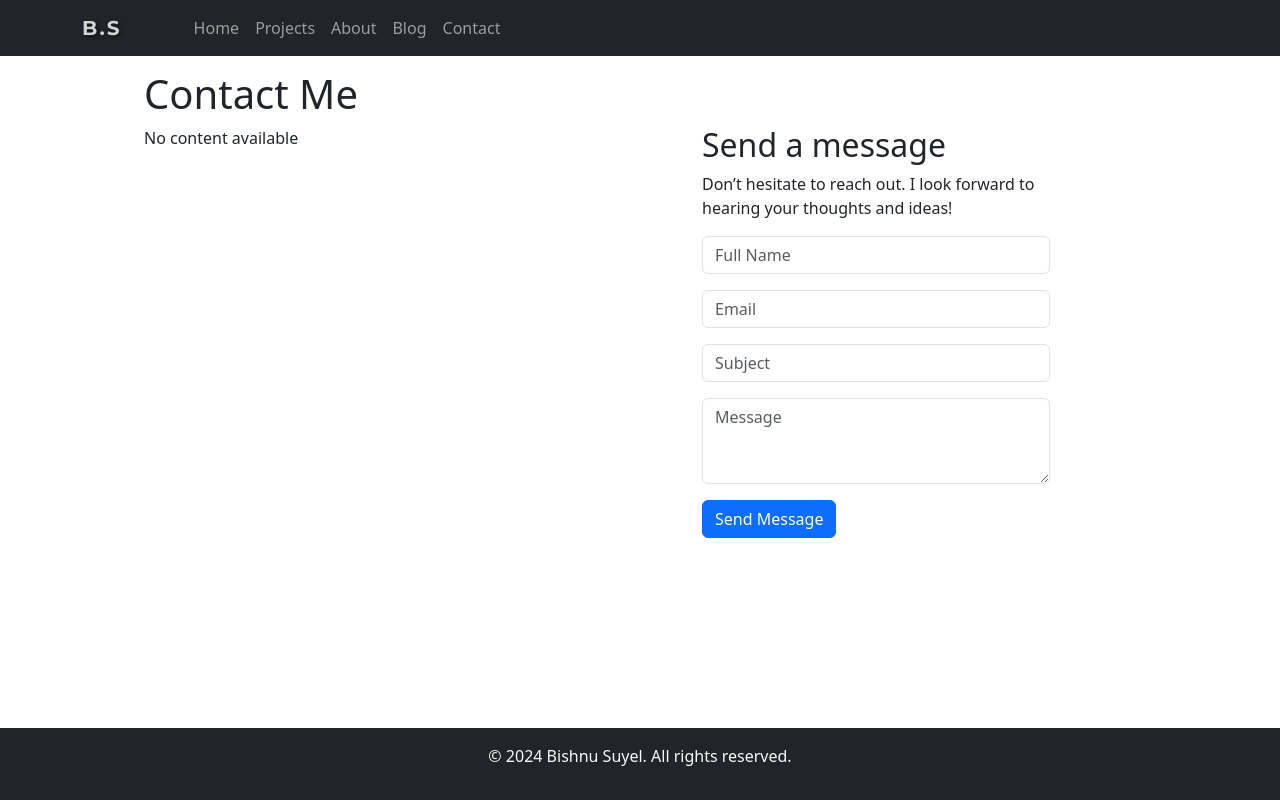
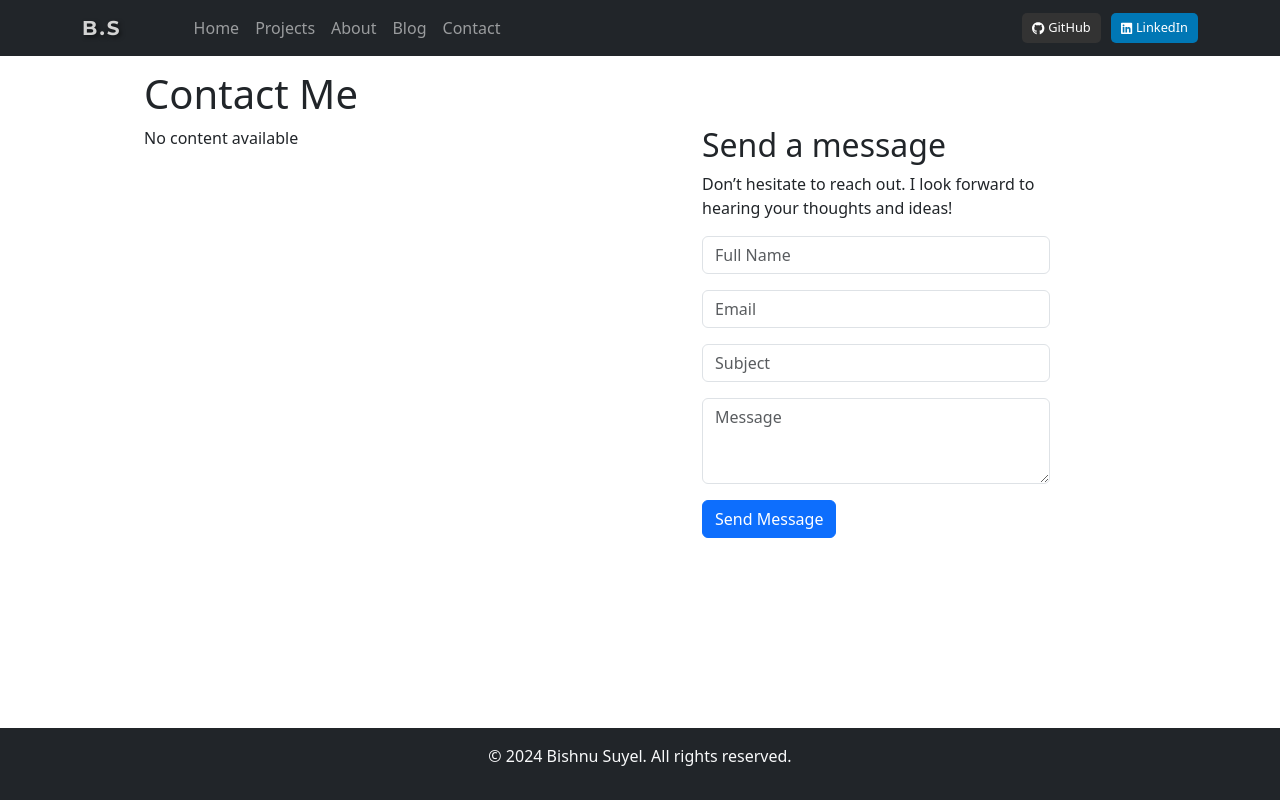
Before and after one commit to bishnu-suyel/my_drupalreact_portfolio, a React (Vite) app in the folder frontend/: page /contact in a window 1280 px wide. Built offline with nearby package versions, Linux system fonts and the light colour scheme; no server answers.

Commit message:
Add social icons in the navbar

```diff
--- a/frontend/src/pages/Layout.jsx
+++ b/frontend/src/pages/Layout.jsx
@@ -2,6 +2,8 @@ import React from "react";
 import { Link } from "react-router-dom";
 import { Navbar, Nav, Container } from "react-bootstrap";
 import "../css/layout.css"
+import { FontAwesomeIcon } from "@fortawesome/react-fontawesome";
+import { faGithub, faLinkedin } from "@fortawesome/free-brands-svg-icons";
 
 const Layout = ({ children }) => {
   return (
@@ -36,14 +38,56 @@ const Layout = ({ children }) => {
                 Contact
               </Nav.Link>
             </Nav>
+            <div style={{ display: "flex", gap: "10px" }}>
+              <a
+                href="https://github.com/bishnu-suyel"
+                target="_blank"
+                rel="noopener noreferrer"
+                style={{
+                  display: "flex",
+                  alignItems: "center",
+                  padding: "5px 10px",
+                  backgroundColor: "#333",
+                  color: "#fff",
+                  textDecoration: "none",
+                  borderRadius: "5px",
+                  fontSize: "0.8rem",
+                }}
+              >
+                <FontAwesomeIcon
+                  icon={faGithub}
+                  style={{ marginRight: "4px" }}
+                />
+                GitHub
+              </a>
+              <a
+                href="https://linkedin.com/in/bishnu-suyel"
+                target="_blank"
+                rel="noopener noreferrer"
+                style={{
+                  display: "flex",
+                  alignItems: "center",
+                  padding: "5px 10px",
+                  backgroundColor: "#0077b5",
+                  color: "#fff",
+                  textDecoration: "none",
+                  borderRadius: "5px",
+                  fontSize: "0.8rem",
+                }}
+              >
+                <FontAwesomeIcon
+                  icon={faLinkedin}
+                  style={{ marginRight: "4px" }}
+                />
+                LinkedIn
+              </a>
+            </div>
           </Navbar.Collapse>
         </Container>
       </Navbar>
-
       <Container>
         <main>{children}</main>
       </Container>
-
       {/* Footer */}
       <div className="custom-margin">
         <footer className="text-center bg-dark text-light py-3 fixed-bottom">
```
